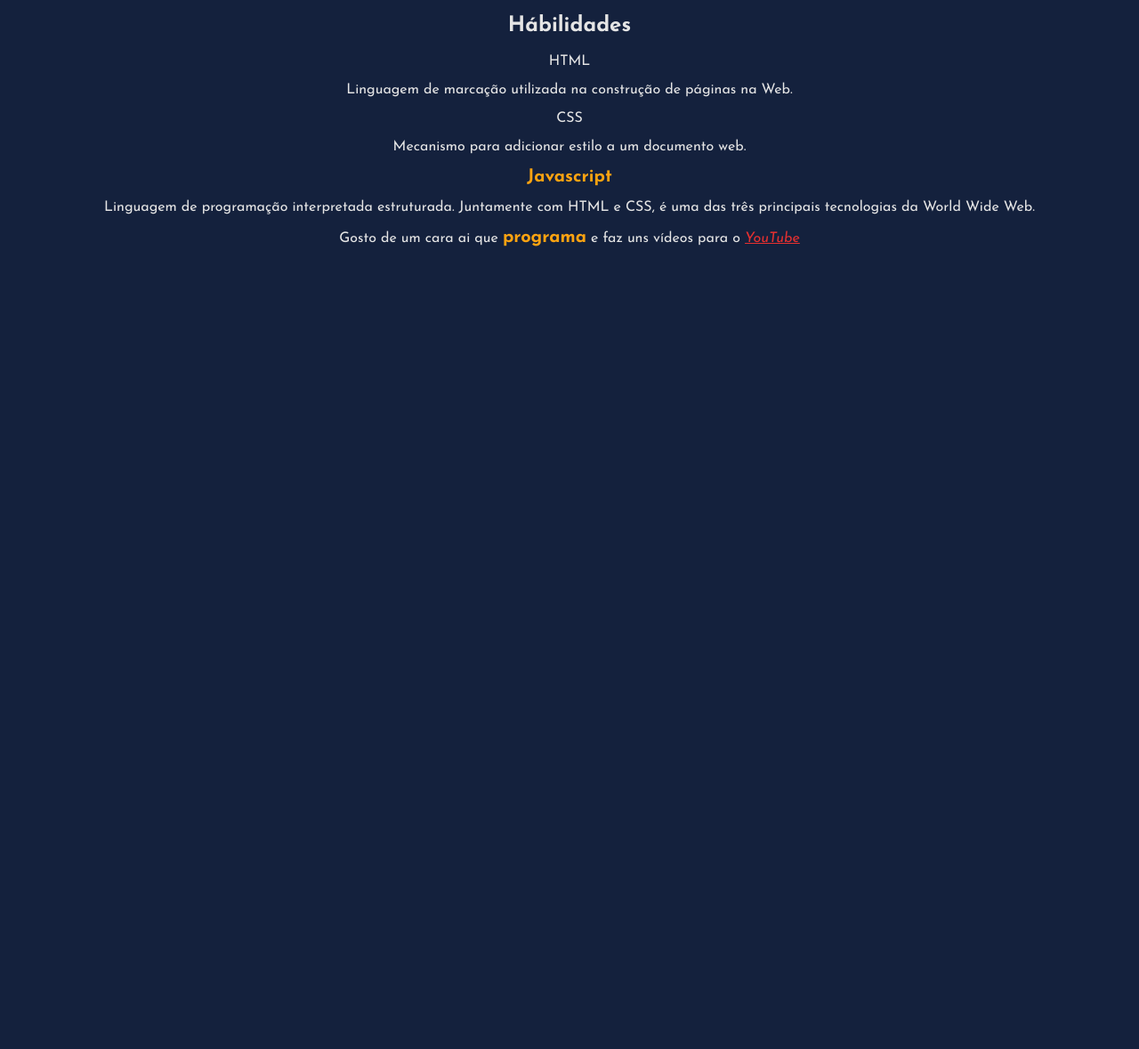
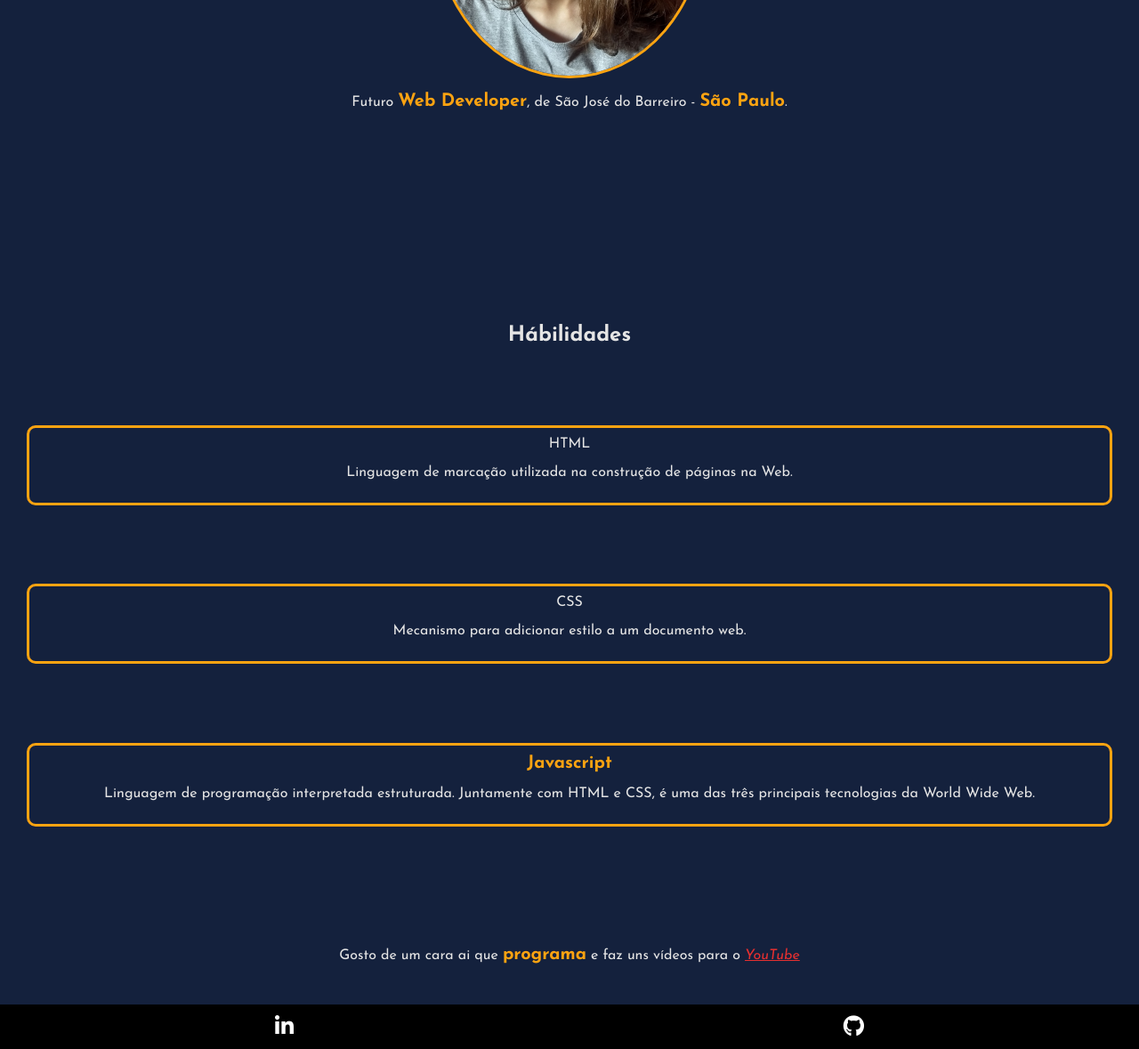
Before and after one commit to yuri-rc/trybe-portfolio, a plain HTML site: page index.htm in a window 1280 px wide. Shown: the part 513-1692 px from the top of the page at 89% size. Before the commit the page ends 806 px from the top, so only its background shows below. Drawn offline with Linux system fonts and the light colour scheme.

Commit message:
pagina organizada

```diff
--- a/index.htm
+++ b/index.htm
@@ -5,6 +5,8 @@
     <meta charset="UTF-8">
     <meta http-equiv="X-UA-Compatible" content="IE=edge">
     <meta name="viewport" content="width=device-width, initial-scale=1.0">
+    <link rel="stylesheet" href="https://pro.fontawesome.com/releases/v5.2.0/css/all.css" />
+
     <link
         href="https://fonts.googleapis.com/css2?family=Josefin+Sans:ital,wght@0,100;0,200;0,300;0,400;0,500;0,600;0,700;1,100;1,200;1,300;1,400;1,500;1,600;1,700&display=swap"
         rel="stylesheet">
@@ -16,6 +18,31 @@
             text-align: center;
             margin: 0;
             padding: 0;
+            position: relative;
+        }
+
+        nav {
+            background-color: #000;
+            padding: 15px;
+            position: sticky;
+            top: 0;
+        }
+
+        nav li {
+            margin: 0 10px;
+        }
+
+        #eu {
+            height: 90vh;
+            display: flex;
+            flex-direction: column;
+            align-items: center;
+            justify-content: center;
+        }
+
+
+        h2 {
+            margin-bottom: 0;
         }
 
         img {
@@ -44,6 +71,7 @@
 
         ul {
             padding: 0;
+            margin: 0;
         }
 
         strong {
@@ -60,39 +88,88 @@
             color: rgb(230, 48, 48);
         }
 
+        .card {
+            /* border: 3px solid red; */
+            height: 95vh;
+            padding: 0 30px;
+            display: flex;
+            flex-direction: column;
+            justify-content: space-evenly;
+        }
+
+        .card div {
+            border: 3px solid #fca311;
+            padding: 10px;
+            border-radius: 10px;
+        }
+
+        #yt {
+            padding: 30px;
+        }
+
+        footer {
+            background-color: black;
+            width: 100%;
+            height: 50px;
+            display: flex;
+            align-items: center;
+            justify-content: space-around;
+        }
+
+        footer a {
+            color: white;
+            font-size: 24px;
+        }
     </style>
     <title>Protifolio</title>
 </head>
 
 <body>
+    <nav>
         <ul>
             <li><a href="#eu">Eu</a></li>
             <li><a href="#skills">Hábilidades</a></li>
             <li><a href="#yt">Interesses</a></li>
         </ul>
-
-    <h1 id="eu"><span>Yuri</span> Resende Corrêa</h1>
+    </nav>
+    <div id="eu">
+        <h1><span>Yuri</span> Resende Corrêa</h1>
 
         <img src="img/me.png" alt="Nesta imagem sou eu, olhando para a câmera com um leve sorriso">
 
+        <p>Futuro <strong>Web Developer</strong>, de São José do Barreiro - <strong>São Paulo</strong>.</p>
+    </div>
 
+    <ul id="skills">
+        <div class="card">
+            <h2>Hábilidades</h2>
 
-    <p>Futuro <strong>Web Developer</strong>, de São José do Barreiro - <strong>São Paulo</strong>.</p>
-
-    <h2>Hábilidades</h2>
-    <ul id="skills">
+            <div class="card-1">
                 <li>HTML</li>
                 <p>Linguagem de marcação utilizada na construção de páginas na Web. </p>
+            </div>
+            <div class="card-2">
                 <li>CSS</li>
                 <p>Mecanismo para adicionar estilo a um documento web.</p>
+            </div>
+            <div class="card-2">
                 <li><strong>Javascript</strong></li>
-        <p>Linguagem de programação interpretada estruturada. Juntamente com HTML e CSS, é uma das três principais tecnologias da World Wide Web.</p>
+                <p>Linguagem de programação interpretada estruturada. Juntamente com HTML e CSS, é uma das três
+                    principais tecnologias da World Wide Web.</p>
+            </div>
+        </div>
 
     </ul>
-
-    <p id="yt">Gosto de um cara ai que <strong>programa</strong> e faz uns vídeos para o <em><a
+    <div id="yt">
+        <p>Gosto de um cara ai que <strong>programa</strong> e faz uns vídeos para o <em><a
                     href="https://www.youtube.com/c/GEMAPLYS" target="_blank" class="underline">YouTube</a></em></p>
+    </div>
+    <footer>
+        <a href="https://www.linkedin.com/in/yuriresendecorrea/" target="_blank"><i class="fab fa-linkedin-in"></i></a>
+        <a href="#" target="_blank"><i class="fab fa-github"></i></a>
+    </footer>
 
 </body>
 
+
 </html>
```
Lines whose indentation alone changed are shown as unchanged.
